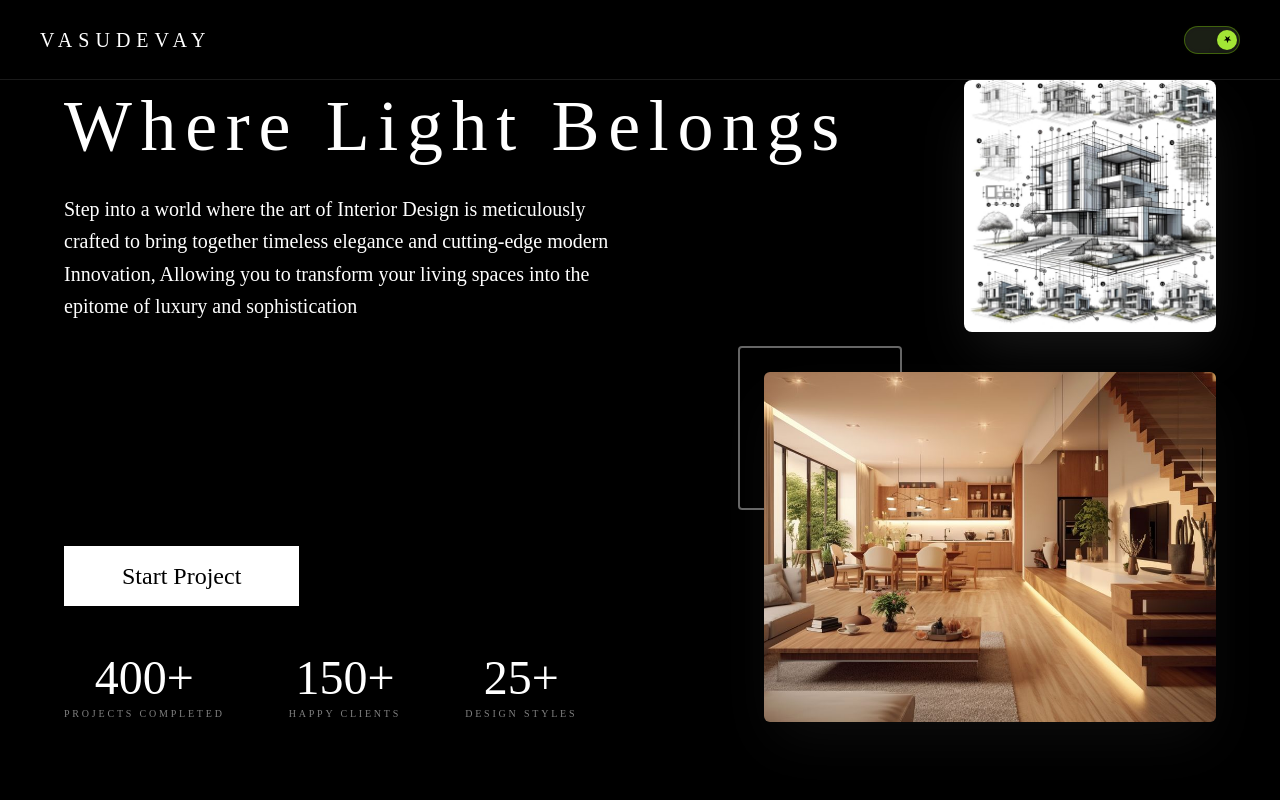
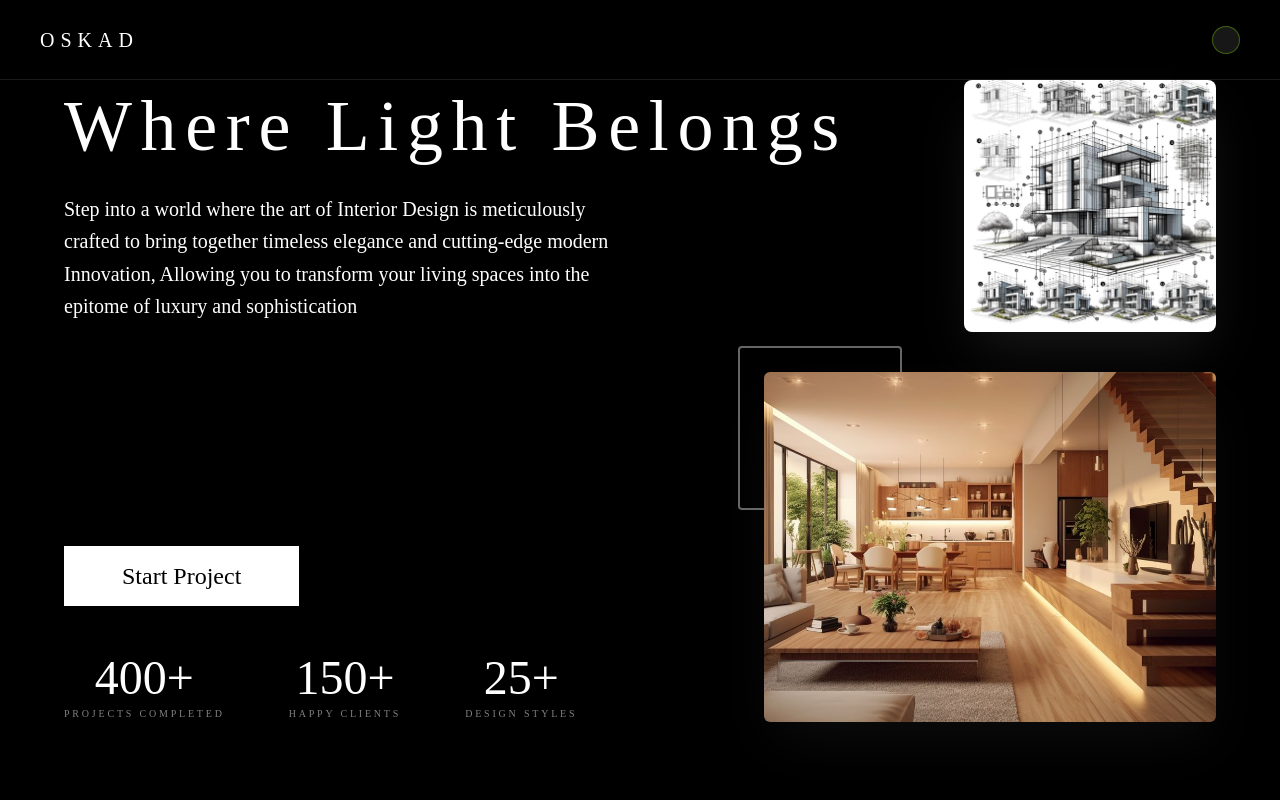
Before and after one commit to Priyansh-dixit810/Vasudevay, a Next.js app: page / in a window 1280 px wide. Shown: the top 800 px of the page. Built offline with nearby package versions, Linux system fonts and the light colour scheme; grey boxes are pictures that could not be loaded.

Commit message:
Name changed

```diff
--- a/src/components/layout/header.tsx
+++ b/src/components/layout/header.tsx
@@ -13,43 +13,19 @@ function Header() {
       animate={{ y: 0, opacity: 1 }}
       transition={{ duration: 1, ease: [0.76, 0, 0.24, 1] }}
       className={`fixed top-0 left-0 w-full h-20 flex items-center justify-between px-10 border-b z-50 transition-colors duration-500
-      ${isDark ? "bg-black/80 text-white border-white/10 backdrop-blur-md" : "bg-white/80 text-black border-black/5 backdrop-blur-md"}`}
+      ${isDark ? " bg-black/80text-white border-white/10 backdrop-blur-md" : "bg-white/80 text-black border-black/5 backdrop-blur-md"}`}
     >
       <div className="text-xl tracking-[0.3em] font-light uppercase select-none">
-        Vasudevay
+        OSKAD
       </div>
 
       <motion.div
         onClick={toggleTheme}
         whileHover={{ scale: 1.05 }}
         whileTap={{ scale: 0.95 }}
-        className={`relative w-14 h-7 rounded-full cursor-pointer flex items-center px-1 transition-all duration-300 border
+        className={`relative w-7 h-7 rounded-full cursor-pointer flex items-center px-1 transition-all duration-300 border
         ${isDark ? "bg-neutral-900 border-lime-500/40" : "bg-neutral-100 border-black/10"}`}
       >
-        {isDark && (
-          <motion.div
-            layoutId="glow"
-            className="absolute inset-0 rounded-full bg-lime-500/5 blur-[2px]"
-          />
-        )}
-
-        <motion.div
-          animate={{
-            x: isDark ? 28 : 0,
-            backgroundColor: isDark ? "#a3e635" : "#ffffff"
-          }}
-          transition={{ type: "spring", stiffness: 500, damping: 30 }}
-          className={`relative z-10 w-5 h-5 rounded-full flex items-center justify-center shadow-lg`}
-        >
-          <motion.div
-            initial={false}
-            animate={{ rotate: isDark ? 180 : 0 }}
-            className={`text-[10px] ${isDark ? "text-black" : "text-black/40"}`}
-          >
-            {isDark ? "★" : "●"}
-          </motion.div>
-        </motion.div>
-
         <span className="sr-only">Toggle Theme</span>
       </motion.div>
     </motion.header>
--- a/src/components/sections/intro-loader.tsx
+++ b/src/components/sections/intro-loader.tsx
@@ -4,7 +4,7 @@ import { motion } from "framer-motion";
 import { useEffect } from "react";
 
 function IntroLoader({ onFinish }: { onFinish: () => void }) {
-  const text = "Vasudevay".split("");
+  const text = "Oskad".split("");
   const isDark = useThemeStore((s)=> s.theme) === "dark";
   useEffect(() => {
     const finish = setTimeout(() => {
@@ -22,7 +22,7 @@ function IntroLoader({ onFinish }: { onFinish: () => void }) {
       className={`h-screen  flex items-center justify-center ${isDark? "bg-black text-white" : "bg-white text-black"}`}
     >
       <div className="flex flex-col items-center">
-        <motion.h1 className="text-5xl font-light tracking-widest">
+        <motion.h1 className="text-5xl font-light tracking-[0.2rem] uppercase ">
           {text.map((letter, index) => (
             <motion.span
               key={index}
```
